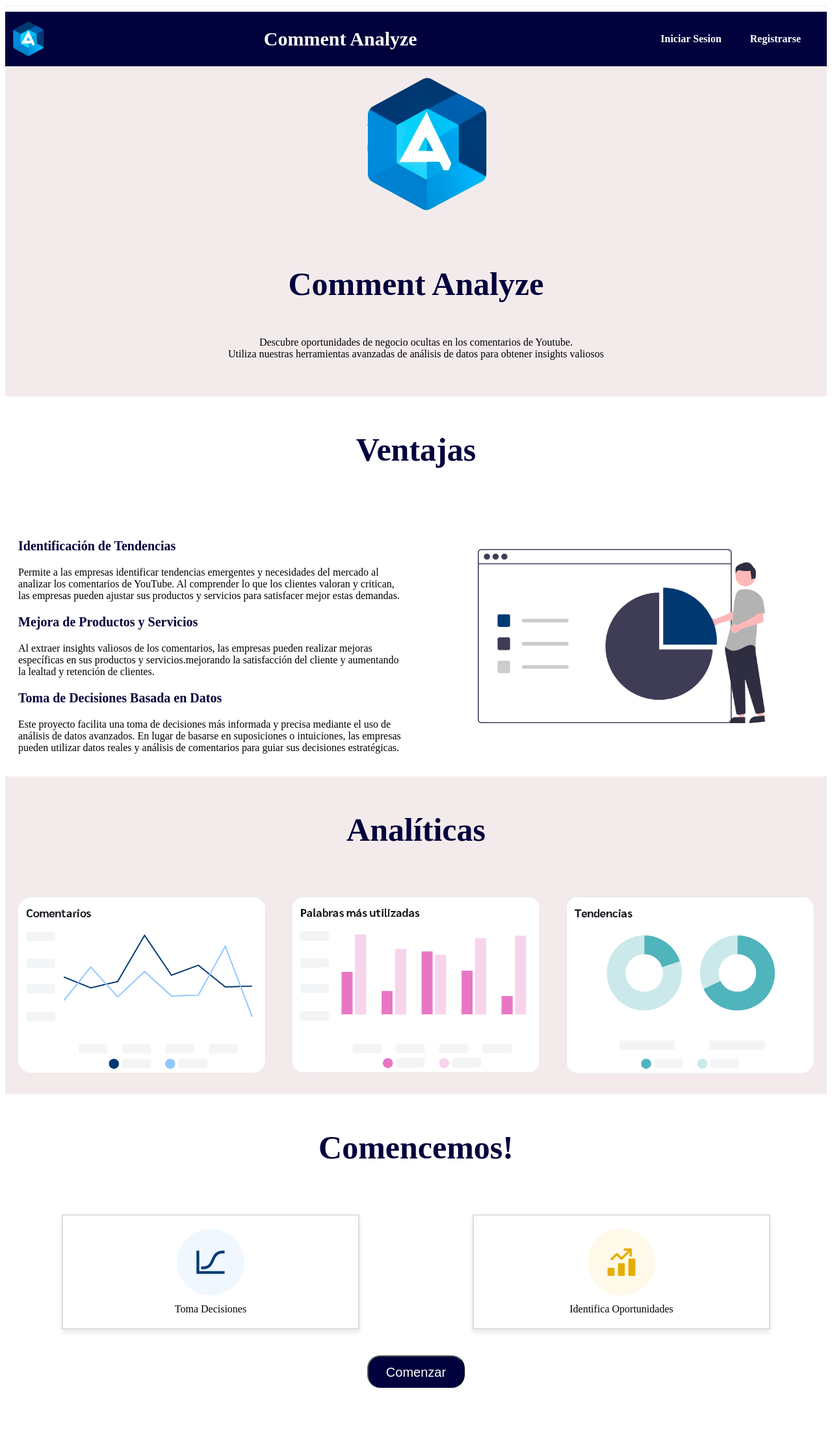
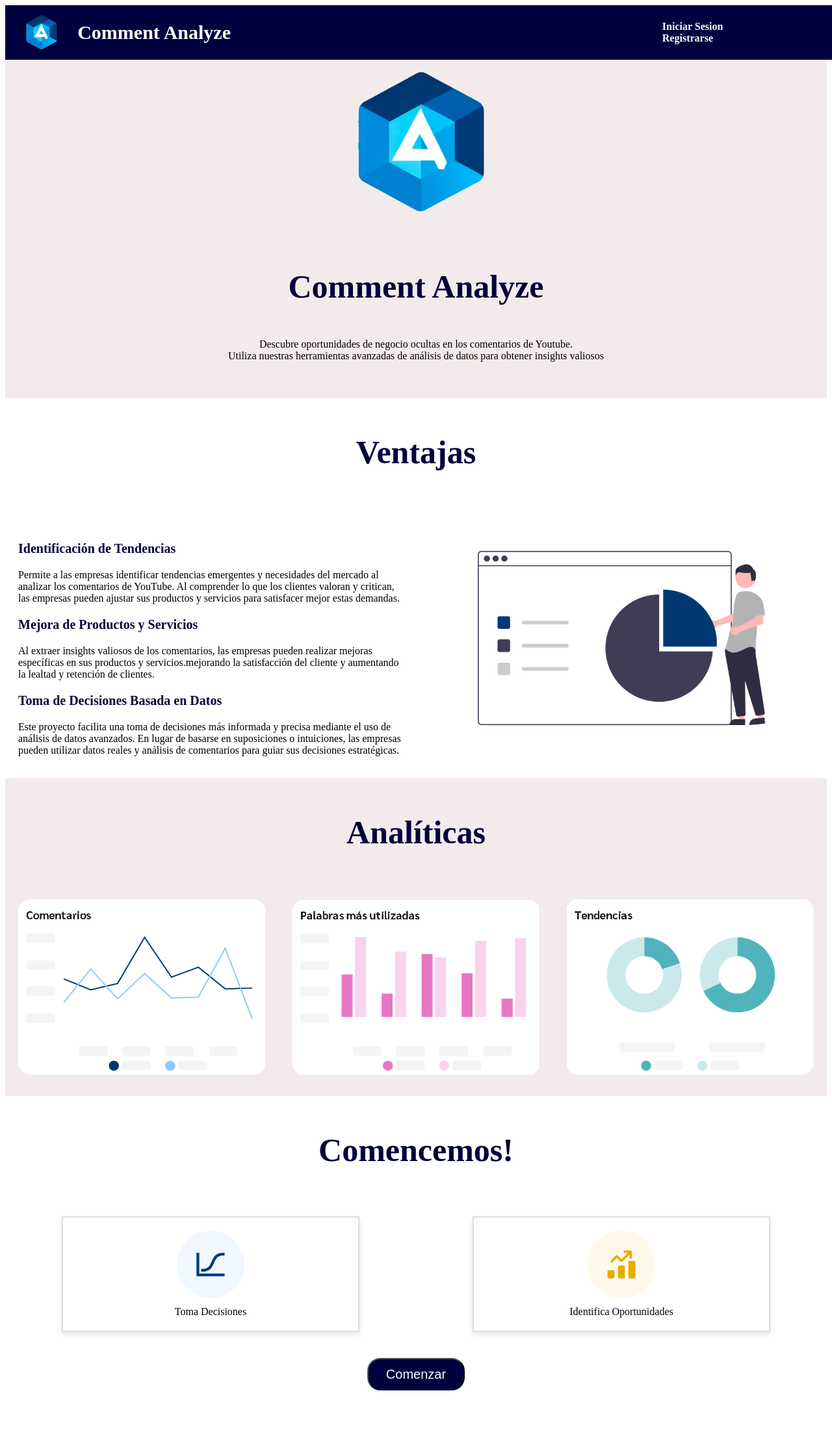
Before and after one commit to Erickkase/Backend, a Flask app: page / in a window 1280 px wide; the page is wider, and only the part inside the window is pictured. Shown: that part at 65% size. Before the commit the page ends 2136 px from the top of that part, so only its background shows below. Run offline with Flask 3, Linux system fonts and the light colour scheme.

Commit message:
HTML y CSS
Arreglos front nav incial

```diff
--- a/Front/principal.py
+++ b/Front/principal.py
@@ -1,10 +1,6 @@
 #Importamos Flask
 from flask import Flask, render_template, request
-# Para leer la base de datos
-# Falta commentar para que sirve cada una
-# Instalar en tu entorno
-# Ademas Estar seguros de que tenemos el OBC Driver 17 para SQL server
-import pandas as pd
+#import pandas as pd
 import pyodbc
 #import pymssql
 from sqlalchemy import create_engine, Column, Integer, String
--- a/Front/static/CSS/pagina_inicial.css
+++ b/Front/static/CSS/pagina_inicial.css
@@ -1,15 +1,17 @@
+
 .imagen_inicio{
     height: 70%;
     width: 70%;
     border-radius: 20px;
+    padding: 0px 20px 0px 0px;
 }
 
 .imagen_banner{
     height: 5%;
     width: 5%;
     border-radius: 20px;
-    padding-right: 0%;
-    padding-left: 0%;
+    padding-right: 10px;
+    padding-left: 20px;
 }
 
 .imagen_2{
@@ -29,20 +31,22 @@
     background-color: rgb(1, 1, 61);
     display: flex;
     align-items:center;
-    align-items:left;
-    justify-content: space-between;
     padding-top: 0%;
     padding-left: 0%;
-    padding-right: 0%;
+    padding-right: 20%;
     font-weight: bold;
+    margin: 0px 0px 0px 0px;
+    width: 100%;
 }
 
 .h1_inicio{
+    width: 60%;
     color: white;
     font-size: 30px;
-    text-align: center;
-    padding-left: 0%;
-    padding-right: 0%;
+    text-align: left;
+    padding-left: 18px;
+    padding-right: 10%;
+
 }
 .h1_pag1{
     color: rgb(1, 1, 61);
@@ -54,17 +58,20 @@
 }
 
 .ul_inicio{
+    justify-content: right;
     display: inline-block;
-    padding: 0px 20px;
+    padding: 0px 0px 0px 0px;
+    margin: 0px 0px 0px 0px;
 }
 
 .li_inicio {
     display: inline-block;
-    padding: 0px 20px;
+    padding: 0px 30px 0px 19px;
 }
 .a_inicio{
     color: white;
     text-decoration: none;
+
 }
 a:hover{
     color: rgb(45, 223, 230);
--- a/Front/templates/pagina_inicial.html
+++ b/Front/templates/pagina_inicial.html
@@ -7,9 +7,8 @@
     <link rel="stylesheet" href="{{url_for('static', filename='./CSS/pagina_inicial.css')}}">
 </head>
 
-<body>
+<body class="margenes">
     <header>
-        <hr style color="EEF5F6">
         <nav class="nav_inicio">
             <img src="{{url_for('static', filename='./Images/image.png')}}"  class="imagen_banner">
             <h1 class="h1_inicio">Comment Analyze</h1>
```
